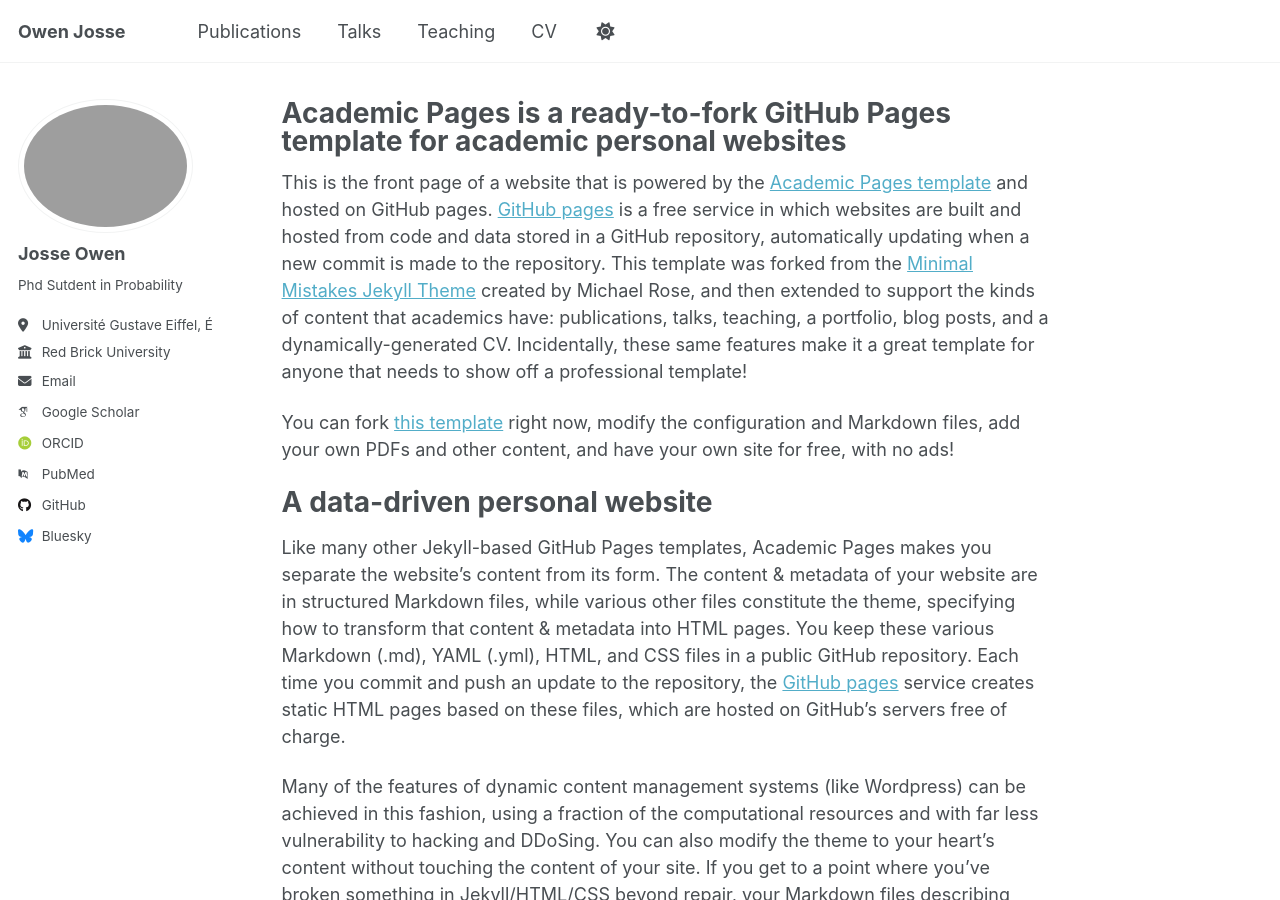
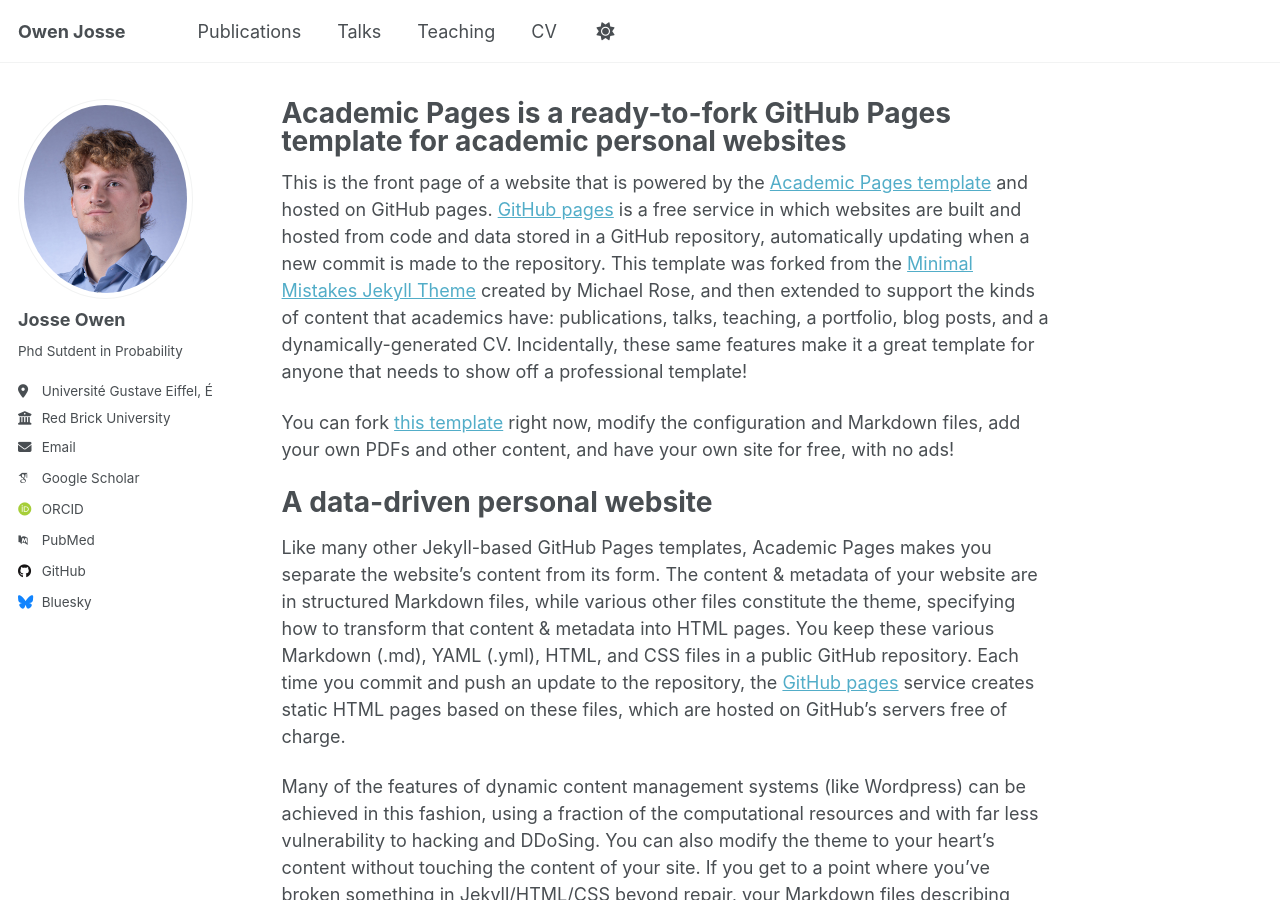
Before and after one commit to owenjosse/owenjosse.github.io, a Jekyll site: the page built from _pages/about.md, in a window 1280 px wide and 900 px high. Built offline with Jekyll 4.4.1, drawn with Linux system fonts in a browser that asks for light colours; some web fonts are replaced; a script that is not in the unit is left out.

Commit message:
Update _config.yml

```diff
--- a/_config.yml
+++ b/_config.yml
@@ -23,7 +23,7 @@
 #               Additional customization can be done by editing /_includes/author-profile.html
 author:
   # Biographic information
-  avatar           : "Owen_Josse.png"
+  avatar           : "Owen_Josse.jpg"
   name             : "Josse Owen"
   pronouns         : # example: "she/her"
   bio              : "Phd Sutdent in Probability"
```
